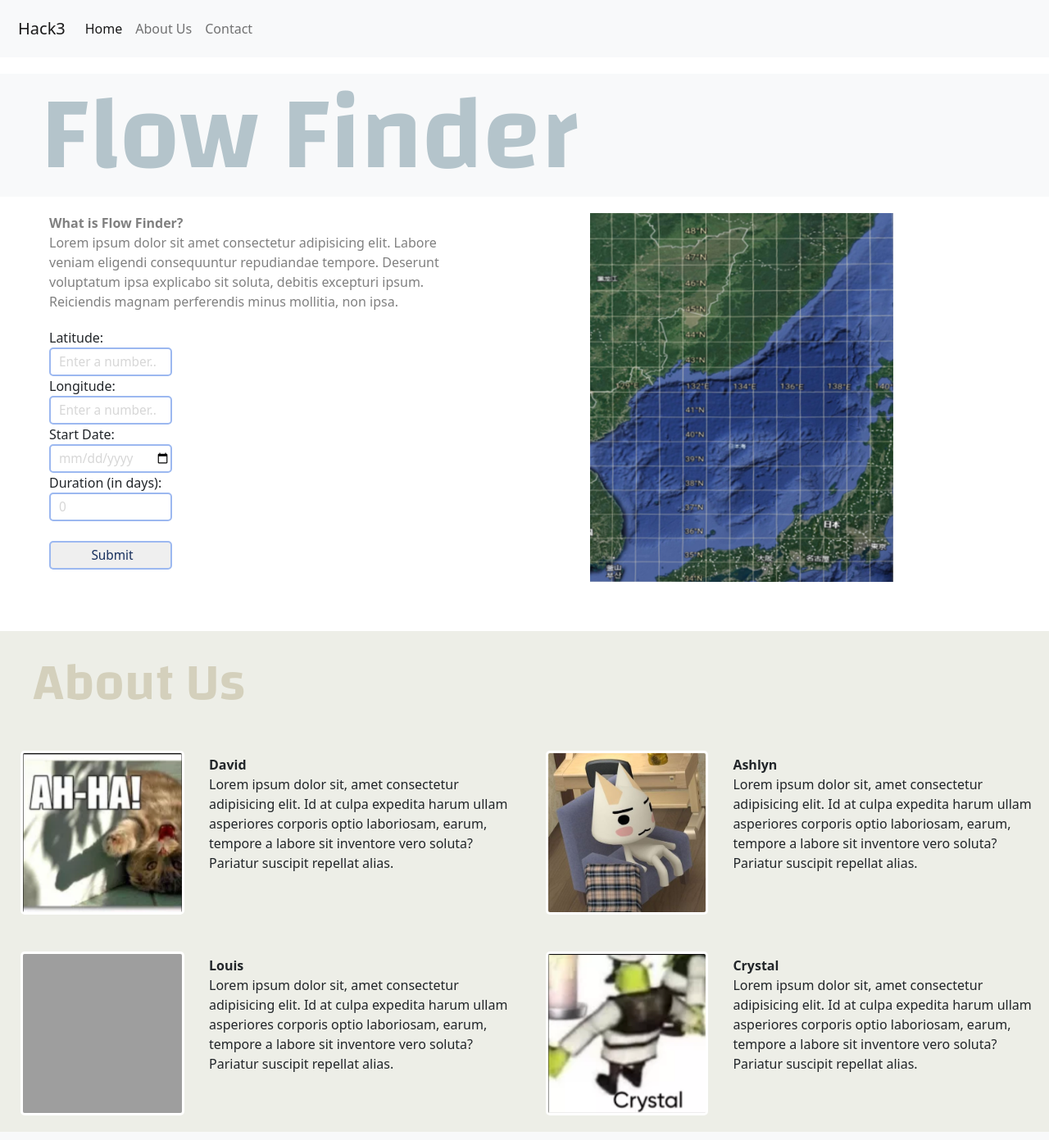
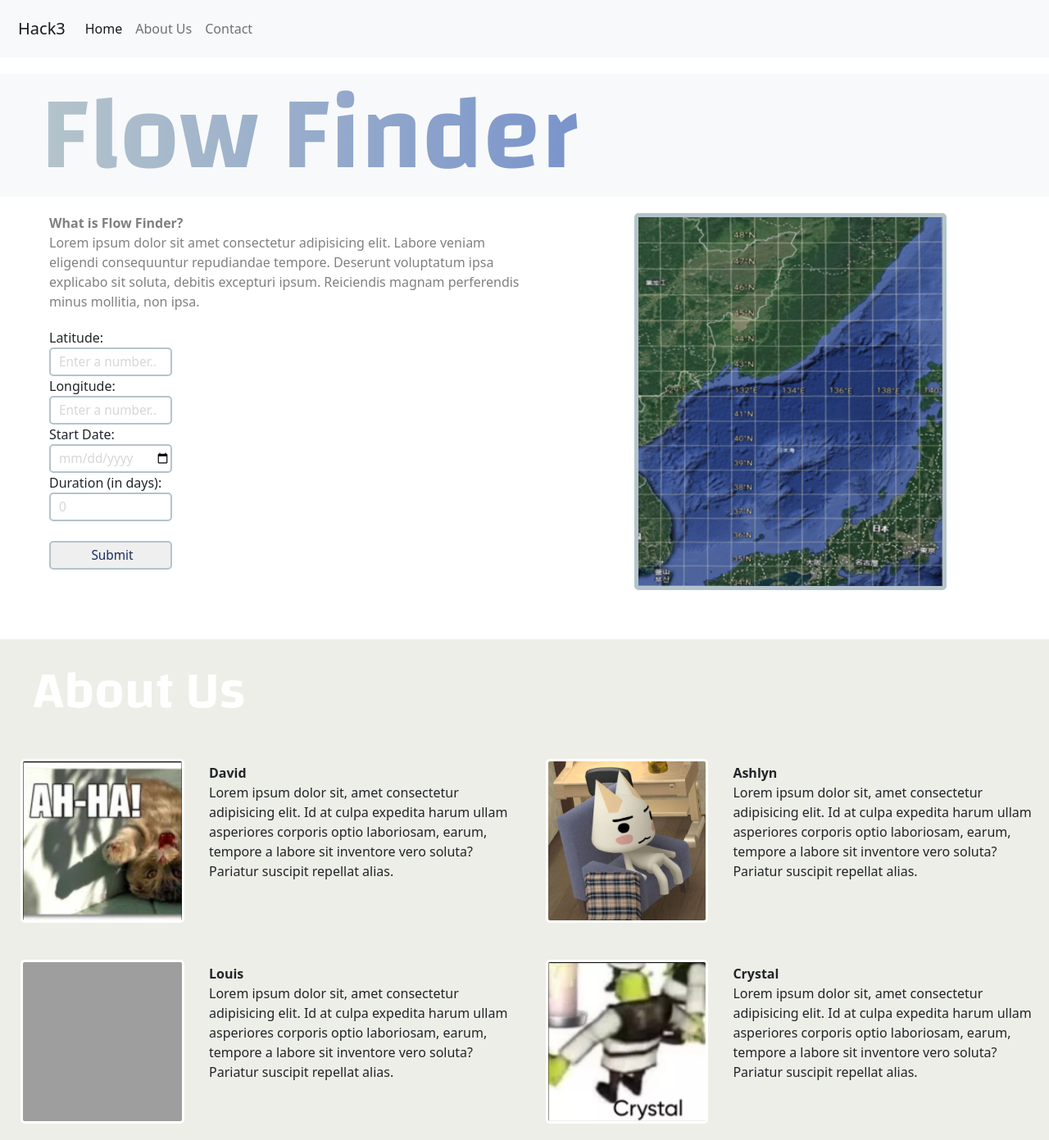
Before and after one commit to Alphabet1671/ocean-flow-calculator-site, a Flask app: page / in a window 1280 px wide. Shown: the whole page at 82% size. Run offline with Flask 2, Linux system fonts and the light colour scheme; grey boxes are pictures that could not be loaded.

Commit message:
small changes to styling

```diff
--- a/static/styles/style.css
+++ b/static/styles/style.css
@@ -14,7 +14,7 @@ body{
 
 }
 :root{
-    --main-color:#dcebf1;
+    --main-color:#b4c4cb;
 }
 
 
@@ -29,10 +29,8 @@ body{
 .unit-header{
     padding-left:50px;
     margin-top:20px;
-    /* background: linear-gradient(90deg, #b4c4cb 0%, #7b95cb 98%);
-                -webkit-background-clip: text;
-                -webkit-text-fill-color: transparent; */
-    color:#b4c4cb;
+
+
     font-size:8rem;
     height:200px;
     font-family:'Changa', 'sans-serif';
@@ -44,8 +42,13 @@ body{
 
 
 }
+.unit-header div{
+         background: linear-gradient(90deg, #b4c4cb 0%, #7b95cb 98%);
+                -webkit-background-clip: text;
+                -webkit-text-fill-color: transparent;
+}
 .unit-subtext{
-    max-width:500px;
+    max-width:600px;
     margin-left:60px;
     margin-bottom:20px;
     margin-top:20px;
@@ -59,7 +62,7 @@ form {
 
 form input{
     border-radius:5px;
-    border:#9cb8f0 solid 2px;
+    border:var(--main-color) solid 2px;
     color:rgb(215, 215, 215);
     /* font-family:'Mukta', 'sans-serif'; */
     width:150px;
@@ -76,12 +79,15 @@ form input{
 #submit:hover{
     color:white;
     transform:scale(1.03);
-    background:#9cb8f0;
+    background:var(--main-color);
 }
 
 
 #gogglers{
-    margin-right:-25px;
+    height:75px;
+    margin-left:-330px;
+    margin-top:-100px;
+    transform:rotate(10deg);
 }
 
 
@@ -138,7 +144,7 @@ form input{
     font-size:4rem;
     margin-left:40px;
     padding-top:15px;
-    color:rgb(212, 208, 188);
+    color:rgb(255, 255, 255);
     font-family:'Changa','Sans-serif';
     margin-bottom:10px;
 }
@@ -148,7 +154,8 @@ form input{
     justify-content:center;
     align-items:center;
     /* border:red 3px solid; */
-    width:50%
+    width:50%;
+    margin-top:20px;
 }
 
 #full-container{
@@ -157,7 +164,11 @@ form input{
 
 #map{
     height:450px;
-    margin-top:20px;
-    margin-left:50px;
+
 
 }
+
+#right-unit-container div{
+    border-radius:5px;
+    border:var(--main-color) solid 5px;
+}
```
